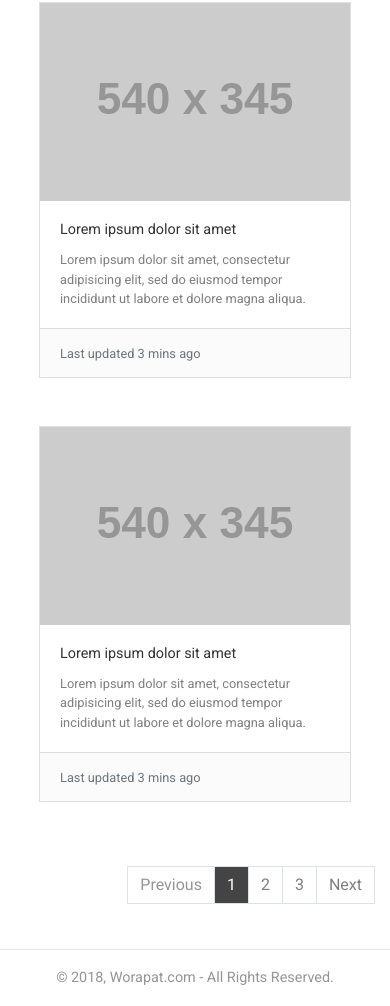
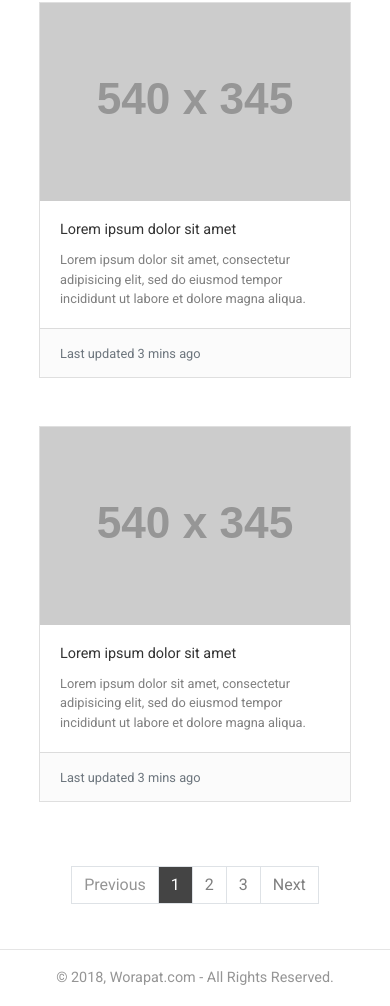
Before and after one commit to thanabuts/w-template, a website: page public/blog.html in a window 390 px wide. Shown: the part 2063-3069 px from the top of the page. Drawn offline with nearby package versions, Linux system fonts and the light colour scheme; placeholder pictures from the web are drawn by us.

Commit message:
Fix pagination

```diff
--- a/sources/scss/style.scss
+++ b/sources/scss/style.scss
@@ -258,6 +258,11 @@ footer#copyright {
     }
   }
 
+  ul.pagination{
+    float: none;
+    justify-content: center;
+  }
+
   section#introduction {
     margin-top: -4rem;
 
```
Also changed, not shown: public/assets/css/style.css.
